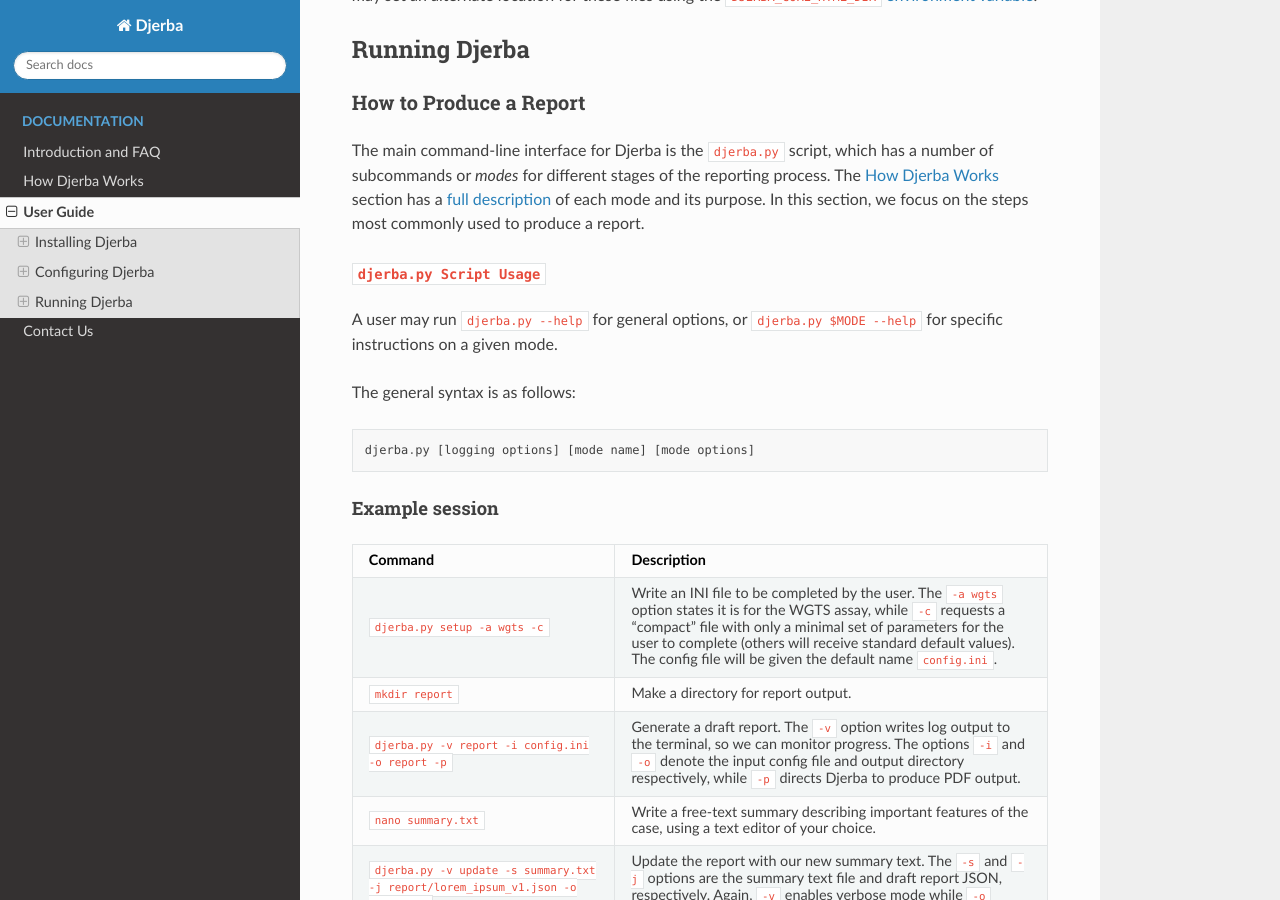
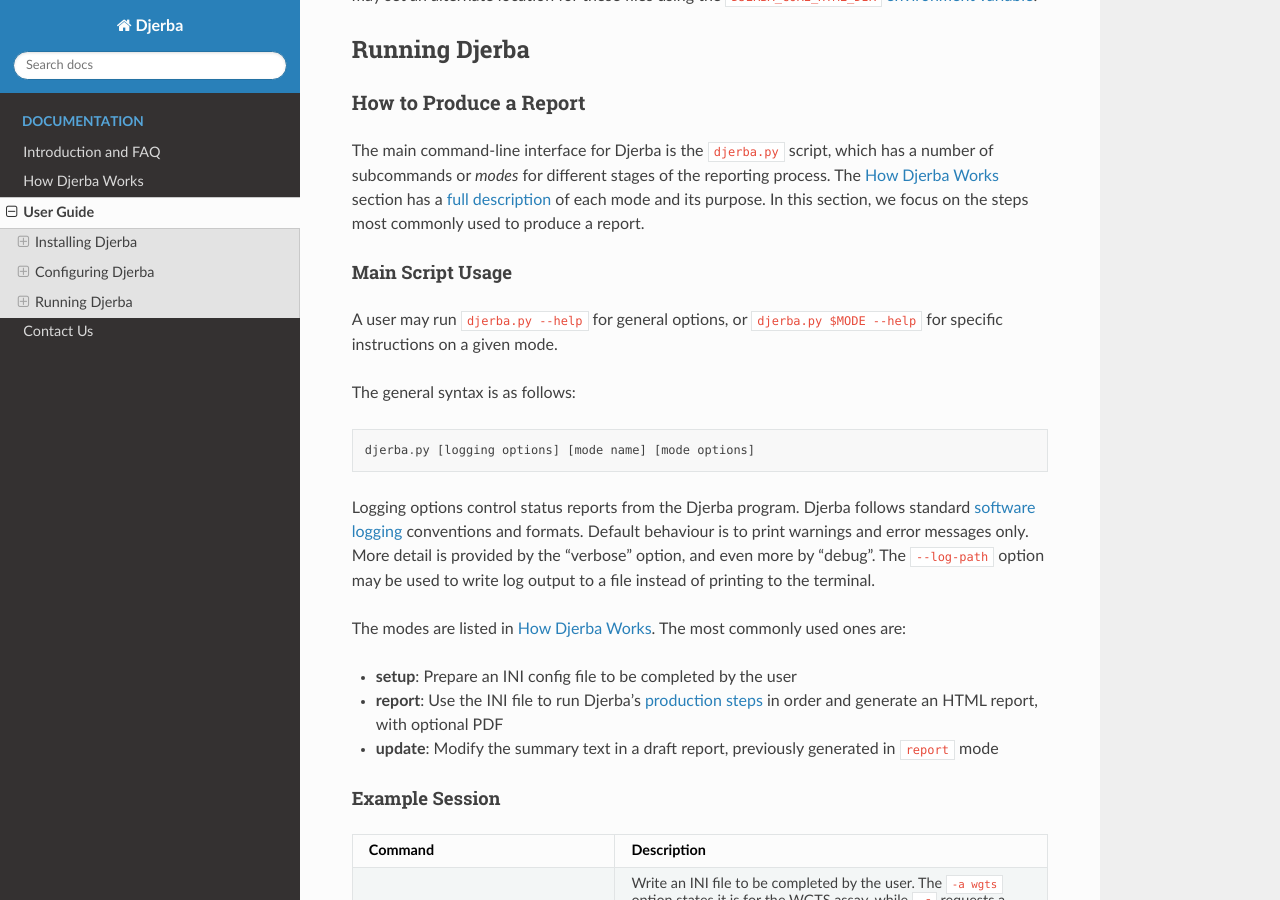
Before and after one commit to oicr-gsi/djerba_docs, a Sphinx documentation site: the page built from source/user_guide/user_guide.rst, in a window 1280 px wide and 900 px high, scrolled down 4951 px. Built offline with Sphinx 7.4.7 and the Read the Docs theme 3.1.0, drawn with Linux system fonts in a browser that asks for light colours.

Commit message:
describe logging options, other minor edits

```diff
--- a/source/user_guide/user_guide.rst
+++ b/source/user_guide/user_guide.rst
@@ -248,10 +248,10 @@
 How to Produce a Report
 =======================
 
-The main command-line interface for Djerba is the ``djerba.py`` script, which has a number of subcommands or *modes* for different stages of the reporting process. The :doc:`How Djerba Works <../../how_djerba_works/how_djerba_works>` section has a :ref:`full description <functions-of-djerba>` of each mode and its purpose. In this section, we focus on the steps most commonly used to produce a report.
+The main command-line interface for Djerba is the ``djerba.py`` script, which has a number of subcommands or *modes* for different stages of the reporting process. The :doc:`How Djerba Works <../../how_djerba_works/how_djerba_works>` section has a :ref:`full description <user-interface>` of each mode and its purpose. In this section, we focus on the steps most commonly used to produce a report.
 
-``djerba.py Script Usage``
---------------------------
+Main Script Usage
+-----------------
 
 A user may run ``djerba.py --help`` for general options, or ``djerba.py $MODE --help`` for specific instructions on a given mode.
 
@@ -261,9 +261,18 @@
 
    djerba.py [logging options] [mode name] [mode options]
 
+Logging options control status reports from the Djerba program. Djerba follows standard `software logging`_ conventions and formats. Default behaviour is to print warnings and error messages only. More detail is provided by the "verbose" option, and even more by "debug". The ``--log-path`` option may be used to write log output to a file instead of printing to the terminal.
+
+The modes are listed in :ref:`How Djerba Works <user-interface>`. The most commonly used ones are:
+
+* **setup**: Prepare an INI config file to be completed by the user
+* **report**: Use the INI file to run Djerba's :ref:`production steps <production-steps>` in order and generate an HTML report, with optional PDF
+* **update**: Modify the summary text in a draft report, previously generated in ``report`` mode
+
+.. _software logging: https://docs.python.org/3/howto/logging.html#logging-basic-tutorial
 
 
-Example session
+Example Session
 ---------------
 ==================================================================================== =============================================================================
 Command                                                                              Description
```
Also changed, not shown: source/how_djerba_works/how_djerba_works.rst (+7 -4 lines).
